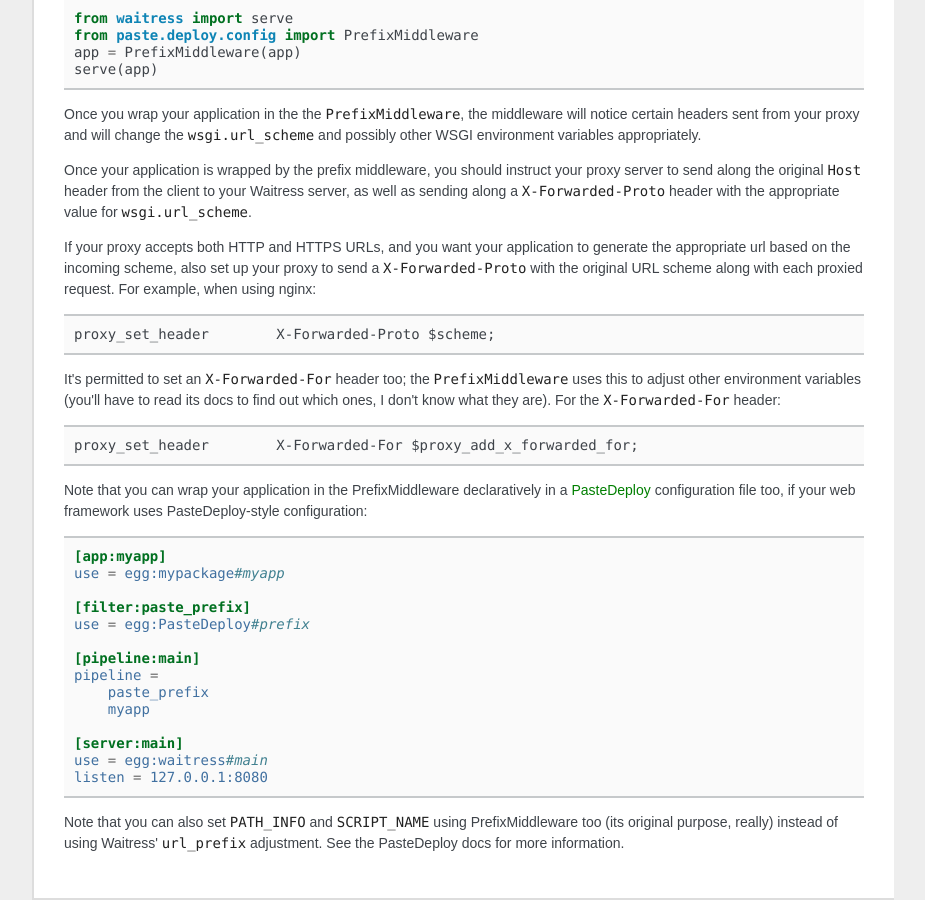
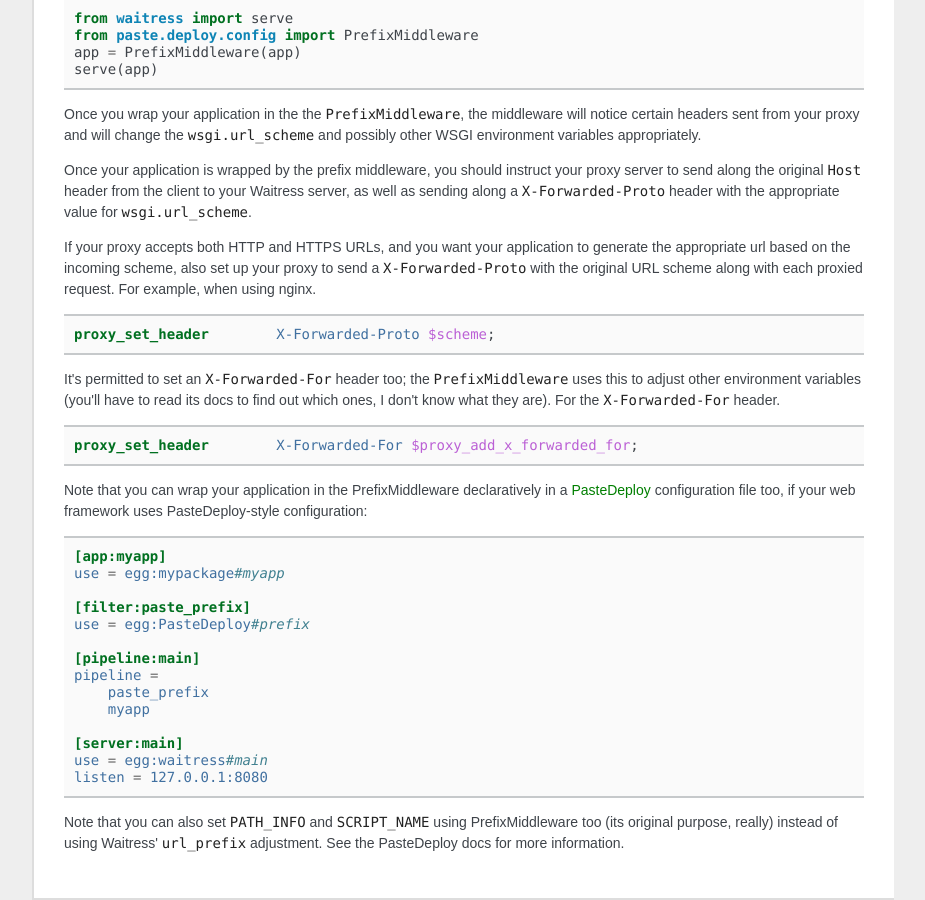
Before and after one commit to Pylons/waitress, a Sphinx documentation site: the page built from docs/reverse-proxy.rst, in a window 1280 px wide and 900 px high, scrolled down 1851 px. Shown: the whole window, without its empty margins (198-1123 px from the left). Built offline with Sphinx 7.4.7, drawn with Linux system fonts in a browser that asks for light colours; some web fonts are replaced.

Commit message:
Use proper syntax highlighting

```diff
--- a/docs/reverse-proxy.rst
+++ b/docs/reverse-proxy.rst
@@ -133,14 +133,18 @@ the client to your Waitress server, as well as sending along a
 If your proxy accepts both HTTP and HTTPS URLs, and you want your application
 to generate the appropriate url based on the incoming scheme, also set up
 your proxy to send a ``X-Forwarded-Proto`` with the original URL scheme along
-with each proxied request.  For example, when using nginx::
+with each proxied request.  For example, when using nginx.
+
+.. code-block:: nginx
 
     proxy_set_header        X-Forwarded-Proto $scheme;
 
 It's permitted to set an ``X-Forwarded-For`` header too; the
 ``PrefixMiddleware`` uses this to adjust other environment variables (you'll
 have to read its docs to find out which ones, I don't know what they are).  For
-the ``X-Forwarded-For`` header::
+the ``X-Forwarded-For`` header.
+
+.. code-block:: nginx
 
     proxy_set_header        X-Forwarded-For $proxy_add_x_forwarded_for;
 
```
